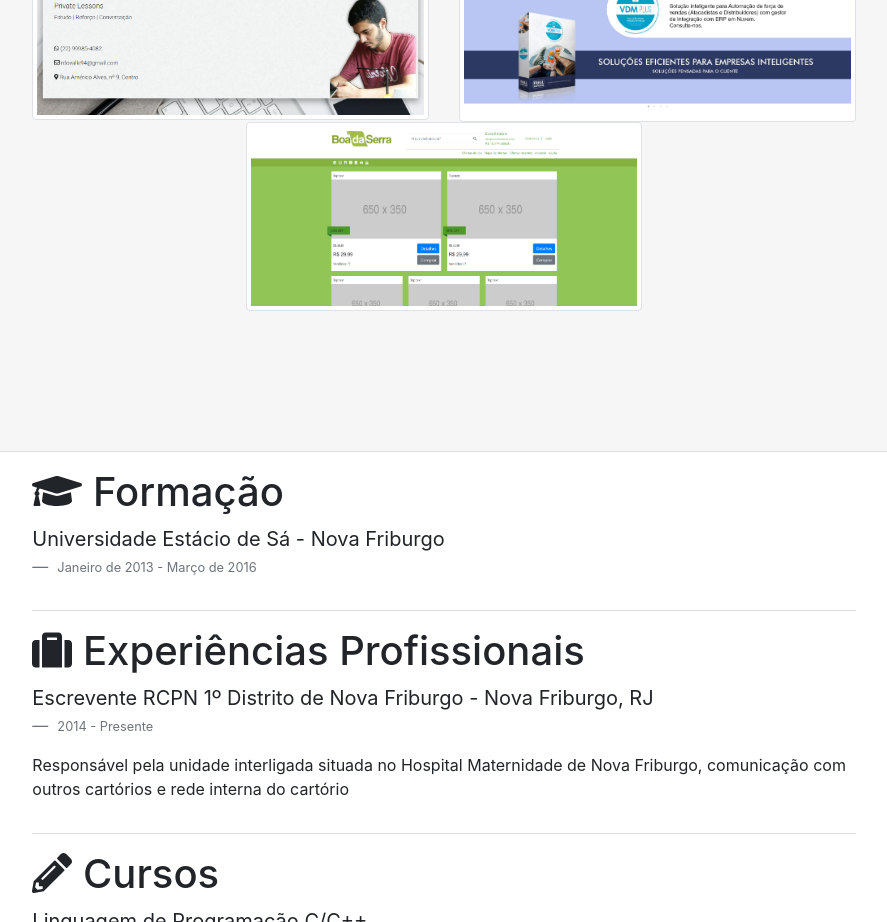
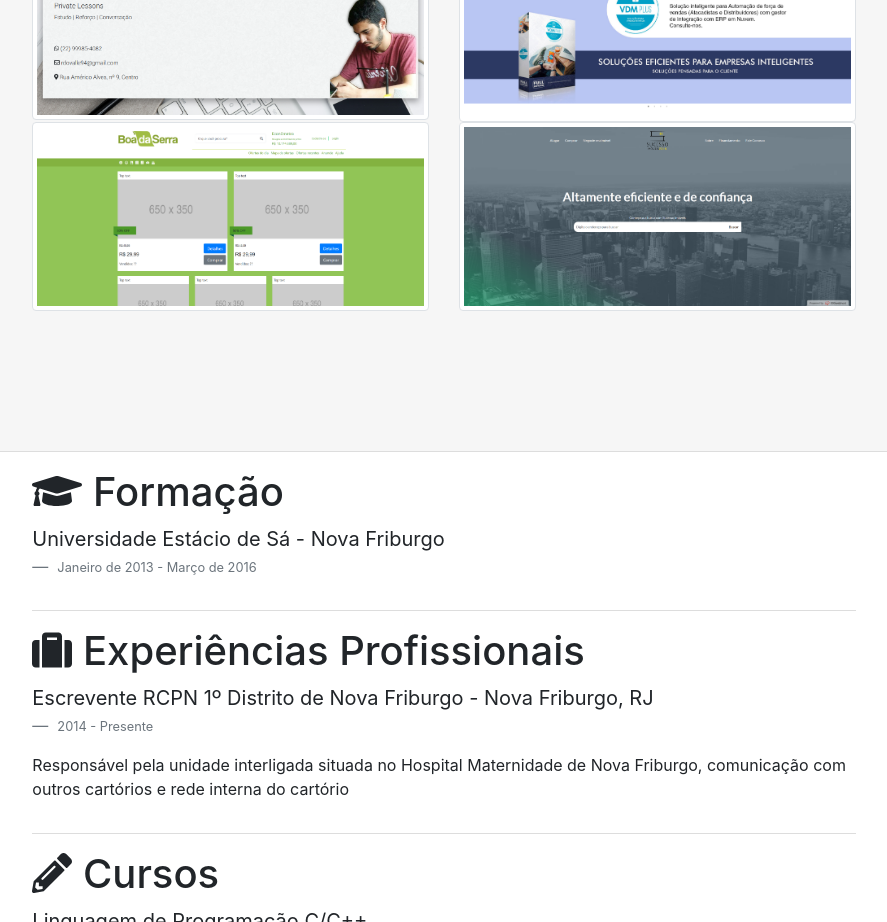
Before and after one commit to bernardopiane/bernardopiane.github.io, a plain HTML site: page index.html in a window 1280 px wide. Shown: the part 1160-2082 px from the top of the page, without its empty margins (196-1083 px from the left). Drawn offline with nearby package versions, Linux system fonts and the light colour scheme; some packages are replaced by stand-ins of ours; a script that the page names is missing.

Commit message:
added imob

```diff
--- a/index.html
+++ b/index.html
@@ -76,13 +76,19 @@
                         </a>
                         <!-- Original http://www.fullscreen.com.br/ -->
                         <!-- Recriado usando Bootstrap e algumas alterações -->
-                        <a href="img/ss4.png" data-toggle="lightbox" data-gallery="example-gallery" class="col-sm-6" data-title="Cópia do site fullscreen" data-footer='<a href="http://copiafullscreen.atwebpages.com" target="_blank">Abrir Imagem | Recriado usando Bootstrap e algumas alterações</a>'>
+                        <a href="img/ss4.png" data-toggle="lightbox" data-gallery="example-gallery" class="col-sm-6" data-title="Cópia do site fullscreen"
+                            data-footer='<a href="http://copiafullscreen.atwebpages.com" target="_blank">Abrir Imagem | Recriado usando Bootstrap e algumas alterações</a>'>
                             <img src="img/ss4small.png" class="img-fluid img-thumbnail">
                         </a>
                         <!-- Original http://www.boadaserra.com.br/ -->
                         <!-- Recriado usando Bootstrap e algumas alterações -->
-                        <a href="img/ss5.png" data-toggle="lightbox" data-gallery="example-gallery" class="col-sm-6" data-title="Cópia do site boa da serra" data-footer='<a href="http://copiaboadaserra.atwebpages.com" target="_blank">Abrir Imagem | Recriado usando Bootstrap e algumas alterações</a>'>
+                        <a href="img/ss5.png" data-toggle="lightbox" data-gallery="example-gallery" class="col-sm-6" data-title="Cópia do site boa da serra"
+                            data-footer='<a href="http://copiaboadaserra.atwebpages.com" target="_blank">Abrir Imagem | Recriado usando Bootstrap e algumas alterações</a>'>
                             <img src="img/ss5small.png" class="img-fluid img-thumbnail">
+                        </a>
+                        <a href="img/ss6.png" data-toggle="lightbox" data-gallery="example-gallery" class="col-sm-6" data-title="Cópia do site boa da serra"
+                            data-footer='<a href="https://genericgym.000webhostapp.com" target="_blank">Site de mobiliaria</a>'>
+                            <img src="img/ss6small.png" class="img-fluid img-thumbnail">
                         </a>
                         <!-- <a href="http://via.placeholder.com/350x150" data-toggle="lightbox" data-gallery="example-gallery" class="col-sm-6" data-title="Mockup"
                             data-footer='<a href="http://www.google.com" target="_blank">Link</a>'>
```
Also changed, not shown: img/ss6small.png (added), 1 other file.
